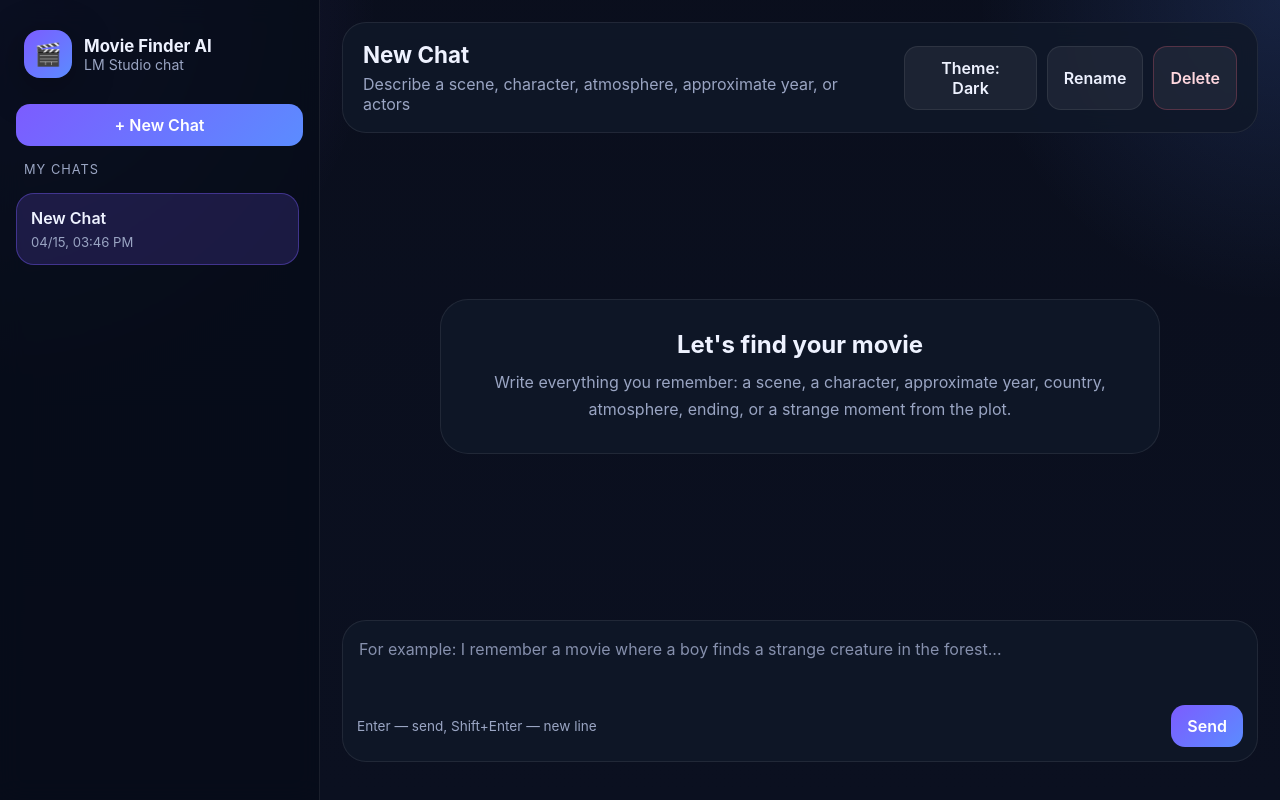
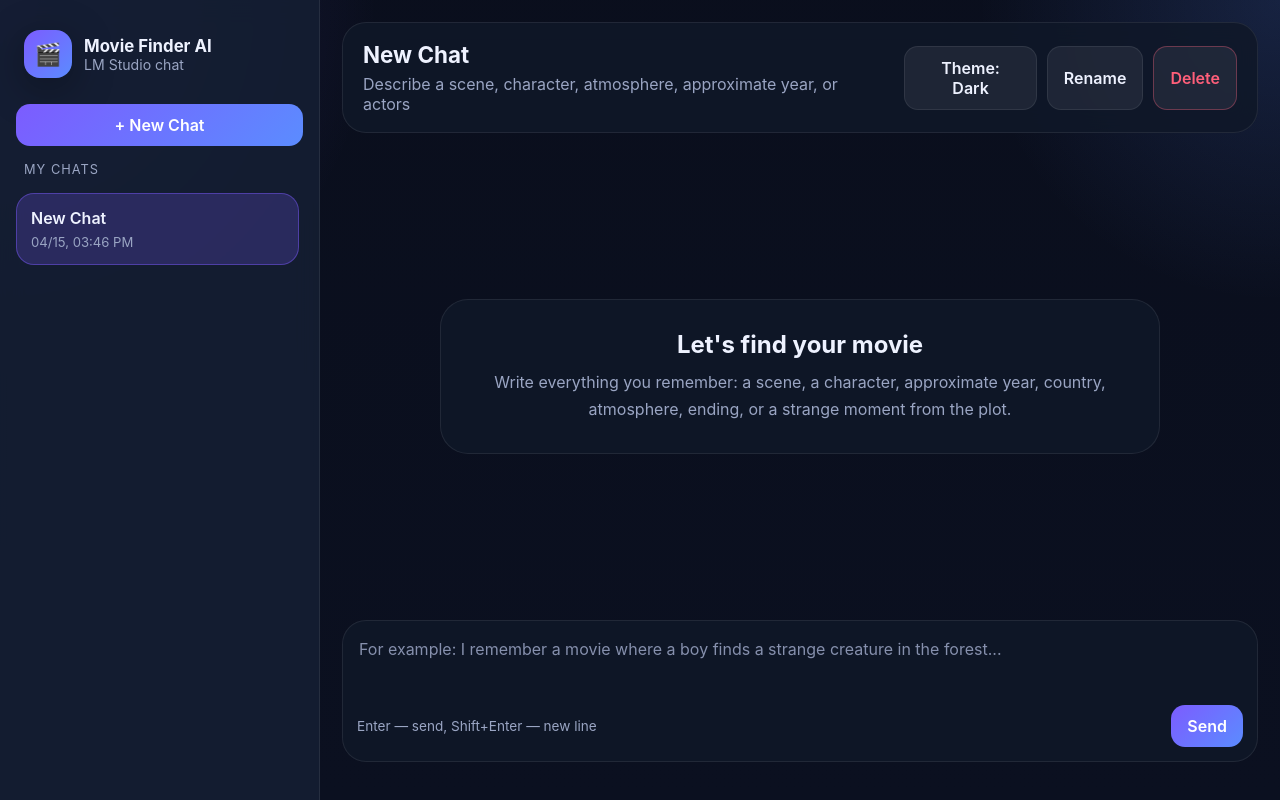
Before and after one commit to YuraShe/Film-Finder_Shevaha, a Flask app: page / in a window 1280 px wide. Run offline with Flask 3, Linux system fonts and the light colour scheme; data comes from the database, SQL or seed files in the repository; data that the repository does not hold is empty; some libraries are stand-ins or nearby versions.

Commit message:
Update styles.css

```diff
--- a/app/static/styles.css
+++ b/app/static/styles.css
@@ -72,7 +72,7 @@ button {
 
 .sidebar {
     border-right: 1px solid var(--border);
-    background: rgba(7, 13, 25, 0.82);
+    background: var(--panel-2);
     backdrop-filter: blur(12px);
     padding: 20px 16px;
     display: flex;
@@ -135,19 +135,19 @@ button {
     text-align: left;
     border-radius: 18px;
     border: 1px solid transparent;
-    background: rgba(255, 255, 255, 0.03);
+    background: color-mix(in srgb, var(--text) 8%, transparent);
     padding: 14px 14px;
     color: var(--text);
 }
 
 .chat-item:hover {
-    background: rgba(255, 255, 255, 0.06);
+    background: color-mix(in srgb, var(--text) 14%, transparent);
     transform: translateY(-1px);
 }
 
 .chat-item.active {
-    background: rgba(124, 92, 255, 0.18);
-    border-color: rgba(124, 92, 255, 0.4);
+    background: color-mix(in srgb, var(--primary) 22%, transparent);
+    border-color: color-mix(in srgb, var(--primary) 45%, transparent);
 }
 
 .chat-item-title {
@@ -355,18 +355,18 @@ button {
 }
 
 .ghost-btn {
-    background: rgba(255, 255, 255, 0.06);
+    background: color-mix(in srgb, var(--text) 7%, transparent);
     color: var(--text);
     border: 1px solid var(--border);
 }
 
 .ghost-btn:hover {
-    background: rgba(255, 255, 255, 0.09);
+    background: color-mix(in srgb, var(--text) 12%, transparent);
 }
 
 .ghost-btn.danger {
-    color: #ffd7df;
-    border-color: rgba(255, 95, 122, 0.25);
+    color: var(--danger);
+    border-color: color-mix(in srgb, var(--danger) 35%, transparent);
 }
 
 .link-btn {
```
